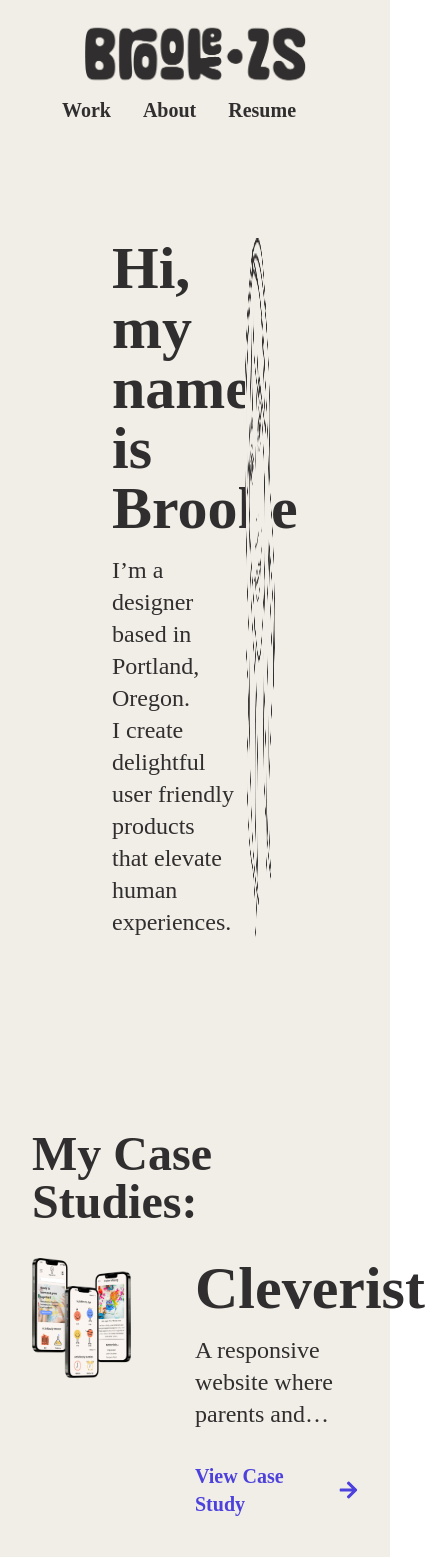
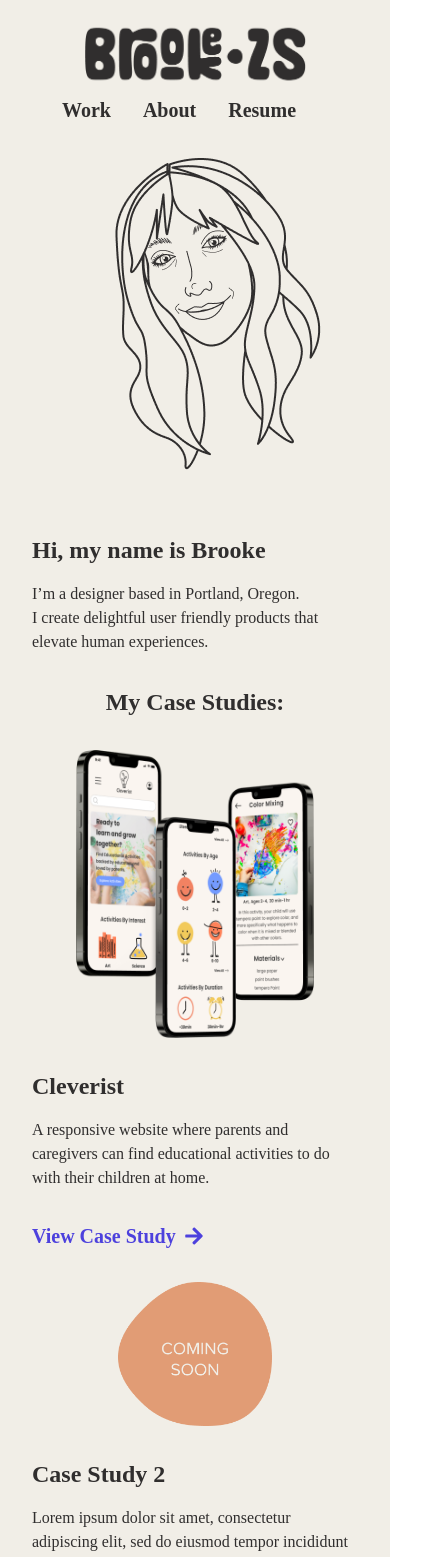
Before and after one commit to mlstarcher/brookes-portfolio, a React (Create React App) app: page / in a window 390 px wide. Shown: the top 1557 px of the page, 425 px wide, since content can reach past the window. Built offline with nearby package versions, Linux system fonts and the light colour scheme; a web font is replaced by a local one.

Commit message:
Touched up responsive behaviour

```diff
--- a/src/pages/About.js
+++ b/src/pages/About.js
@@ -3,18 +3,18 @@ import profile from '../assets/profile.jpg';
 
 export default function About() {
   return (
-    <div className="flex flex-col mb-16">
+    <div className="flex flex-col sm:mb-16">
       <div className="grid grid-cols-1 sm:grid-cols-2">
         <div className="flex flex-col items-center">
           <img
             src={profile}
-            className="rounded-full"
+            className="rounded-full m-w-100 h-auto"
             height="300"
             width="300"
             alt="Profile"
           ></img>
         </div>
-        <div className="flex flex-col text-center sm:text-left sm:pt-0 pt-8 text-2xl">
+        <div className="flex flex-col text-left sm:pt-0 pt-8 sm:text-2xl text-base">
           <p className="pb-4">Hi! I’m Brooke and I’m a Product Designer.</p>
           <p className="pb-4">
             As a Product Designer, I want to help bridge the gap between humans
--- a/src/pages/CaseStudyCard.js
+++ b/src/pages/CaseStudyCard.js
@@ -4,17 +4,19 @@ import { FaArrowRight } from 'react-icons/fa';
 
 export default function CaseStudyCard({ case_study }) {
   return (
-    <div className="grid grid-cols-2 mb-32 gap">
-      <div className="pr-16">
+    <div className="grid grid-cols-1 sm:grid-cols-2 sm:mb-32 mb-8 gap">
+      <div className="sm:pr-16 flex justify-center sm:block">
         <img
           src={case_study.image_name}
-          className="case-study-image"
+          className="m-w-100 sm:h-auto h-72"
           alt={case_study.alt_tag}
         ></img>
       </div>
       <div className="flex flex-col justify-center">
-        <h4 className="font-semibold text-6xl mb-4">{case_study.title}</h4>
-        <p className="mb-8 text-2xl line-clamp-3">
+        <h4 className="font-semibold text-2xl sm:text-6xl mb-4 mt-8 sm:mt-0">
+          {case_study.title}
+        </h4>
+        <p className="mb-8 text-base sm:text-2xl line-clamp-3">
           {case_study.short_description}
         </p>
         <Link
@@ -23,7 +25,7 @@ export default function CaseStudyCard({ case_study }) {
         >
           <div className="flex items-center">
             <p className="mr-2">View Case Study</p>
-            <FaArrowRight style={{ height: '20px' }} />
+            <FaArrowRight className="m-h-5" />
           </div>
         </Link>
       </div>
--- a/src/pages/Header.js
+++ b/src/pages/Header.js
@@ -5,7 +5,7 @@ import { Link } from 'react-router-dom';
 
 export default function Header() {
   return (
-    <div className="container flex flex-col sm:flex-row sm:justify-between justify-center items-center p-4 pb-0 lg:px-36 px-8 mb-16">
+    <div className="container flex flex-col sm:flex-row sm:justify-between justify-center items-center p-4 pb-0 lg:px-36 px-8 sm:mb-16">
       <Link to={''}>
         <img src={logo} className="h-20" alt="Logo"></img>
       </Link>
--- a/src/pages/Home.js
+++ b/src/pages/Home.js
@@ -10,7 +10,9 @@ export default function Home() {
     <div>
       <Welcome />
       <div id="work" className="flex justify-center mb-8">
-        <h2 className="text-5xl font-bold mt-16">My Case Studies:</h2>
+        <h2 className="sm:text-5xl text-2xl font-bold sm:mt-16 mt-8">
+          My Case Studies:
+        </h2>
       </div>
       <div>
         {caseStudyData.map((case_study, key) => {
--- a/src/pages/StudyComingSoon.js
+++ b/src/pages/StudyComingSoon.js
@@ -4,17 +4,19 @@ import { FaArrowRight } from 'react-icons/fa';
 
 export default function StudyComingSoon({ case_study }) {
   return (
-    <div className="grid grid-cols-2 mb-32 gap">
-      <div className="pr-16 flex justify-center items-center">
+    <div className="grid grid-cols-1 sm:grid-cols-2 sm:mb-32 mb-8 gap">
+      <div className="sm:pr-16 flex justify-center sm:block">
         <img
           src={case_study.image_name}
-          className="h-40"
+          className="m-w-100 sm:h-auto h-36"
           alt={case_study.alt_tag}
         ></img>
       </div>
-      <div className="">
-        <h4 className="font-semibold text-2xl mb-4">{case_study.title}</h4>
-        <p className="text-2xl mb-8 line-clamp-3">
+      <div className="flex flex-col justify-center">
+        <h4 className="font-semibold text-2xl sm:text-6xl mb-4 mt-8 sm:mt-0">
+          {case_study.title}
+        </h4>
+        <p className="mb-8 text-base sm:text-2xl line-clamp-3">
           {case_study.short_description}
         </p>
         <Link
@@ -23,7 +25,7 @@ export default function StudyComingSoon({ case_study }) {
         >
           <div className="flex items-center">
             <p className="mr-2">View Case Study</p>
-            <FaArrowRight style={{ height: '20px' }} />
+            <FaArrowRight className="m-h-5" />
           </div>
         </Link>
       </div>
--- a/src/pages/Welcome.js
+++ b/src/pages/Welcome.js
@@ -3,18 +3,28 @@ import portrait from '../assets/portrait.png';
 
 export default function Welcome() {
   return (
-    <div className="pl-20 grid grid-cols-2 gap mb-32 mt-8">
-      <div className="flex flex-col justify-center">
-        <h1 className="font-bold text-6xl pb-4">Hi, my name is Brooke</h1>
-        <p className="text-2xl">I’m a designer based in Portland, Oregon.</p>
-        <p className="text-2xl">
+    <div className="sm:pl-20 grid grid-cols-1 md:grid-cols-2 gap sm:mb-32 sm:mt-8 mt-4">
+      <div className="flex flex-col justify-center order-2 md:order-1">
+        <h1 className="font-bold md:text-6xl text-2xl pb-4">
+          Hi, my name is Brooke
+        </h1>
+        <p className="sm:text-2xl text-base">
+          I’m a designer based in Portland, Oregon.
+        </p>
+        <p className="sm:text-2xl text-base">
           I create delightful user friendly products that elevate human
           experiences.
         </p>
-        <p className="text-2xl"></p>
+        <p className="sm:text-2xl text-base"></p>
       </div>
-      <div className="flex justify-center pr-20">
-        <img src={portrait} className="" alt="Portrait"></img>
+      <div className="flex justify-center items-center sm:pr-20 order-1 md:order-2 mb-16 sm:mb-0">
+        <div>
+          <img
+            src={portrait}
+            className="max-w-full h-auto"
+            alt="Portrait"
+          ></img>
+        </div>
       </div>
     </div>
   );
```
